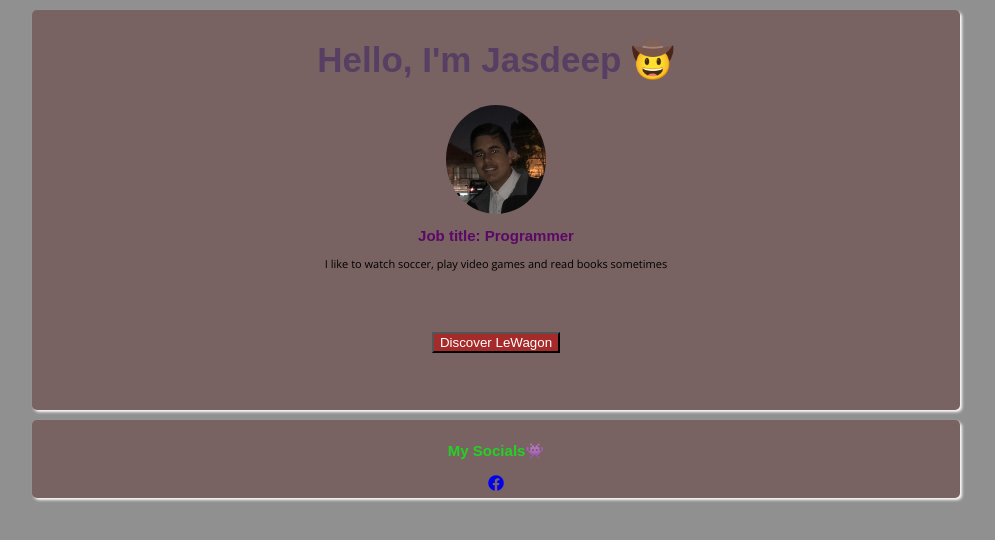
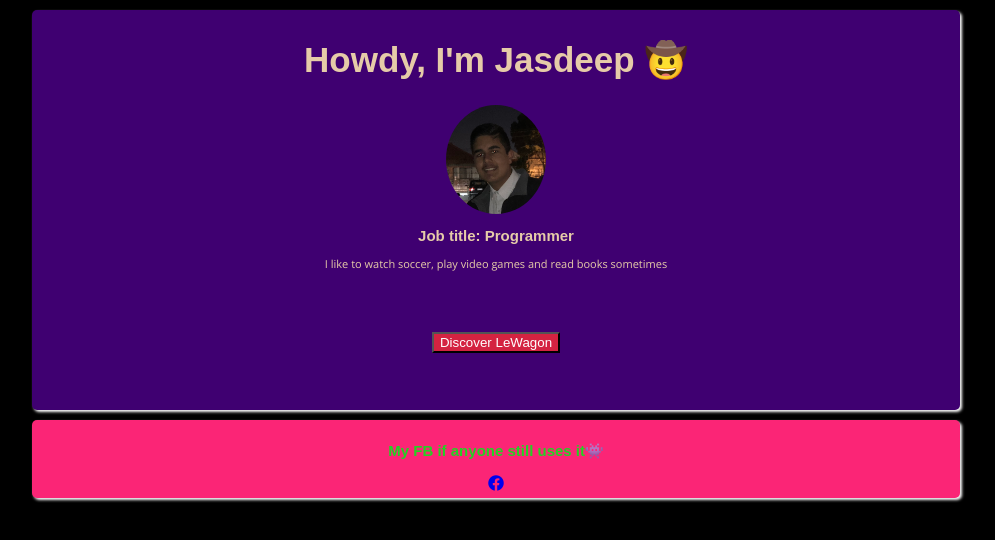
Before and after one commit to JP-SH/profile, a plain HTML site: page index.html in a window 1280 px wide. Shown: the whole page, without its empty margins (144-1139 px from the left). Drawn offline with nearby package versions, Linux system fonts and the light colour scheme.

Commit message:
make profile prettier

```diff
--- a/index.html
+++ b/index.html
@@ -12,14 +12,14 @@
 <body>
   <div class="container">
     <div class="card1">
-      <h1>Hello, I'm Jasdeep 🤠</h1>
+      <h1>Howdy, I'm Jasdeep 🤠</h1>
       <img src="images/IMG_8237.jpg" width="100px" id="img-circle">
       <h2>Job title: Programmer</h2>
        <p> I like to watch soccer, play video games and read books sometimes</p>
       <button onclick="window.location.href='https://www.lewagon.com';" >Discover LeWagon</button>
     </div>
     <div class="card2">
-      <h3>My Socials👾 </h3>
+      <h3>My FB if anyone still uses it👾 </h3>
       <a href= "https://www.facebook.com/profile.php?id=100007114061214" target="_blank">
          <i class="fa-brands fa-facebook"></i>
       </a>
--- a/style.css
+++ b/style.css
@@ -1,5 +1,5 @@
 body {
-  background-color: rgba(128, 128, 128, 0.865);
+  background-color: rgba(0,0,0);
 }
 
 .container {
@@ -14,7 +14,7 @@ body {
 }
 
 .card1 {
-background-color:rgb(121, 98, 98);
+background-color:rgb(63,0,113);
 border-radius: 5px;
 box-shadow: 2px 2px 3px white;
 text-align: center;
@@ -23,7 +23,7 @@ padding: 7px;
 }
 
 .card2 {
-  background-color:rgb(121, 98, 98);
+  background-color:rgb(251,37,118);
   border-radius: 5px;
   box-shadow: 2px 2px 3px white;
   text-align: center;
@@ -32,14 +32,14 @@ padding: 7px;
 }
 
 h1 {
-  color: rgb(86, 63, 98);
+  color: rgb(230,203,168);
   font-size:35px;
   font-family: 'Raleway', sans-serif;
   text-align: center;
 }
 
 h2 {
- color: rgb(91, 8, 103);
+ color: rgb(230,203,168);
  font-size: 15px;
  font-family: 'Raleway', sans-serif;
  text-align: center;
@@ -49,10 +49,11 @@ p {
   font-size: 11px;
   font-family: 'Open Sans', sans-serif;
   text-align: center;
+  color: rgb(230,203,168);
 }
 
 button {
-  background-color: brown;
+  background-color: rgb(212, 35, 65);
   color: white;
 }
 
```
